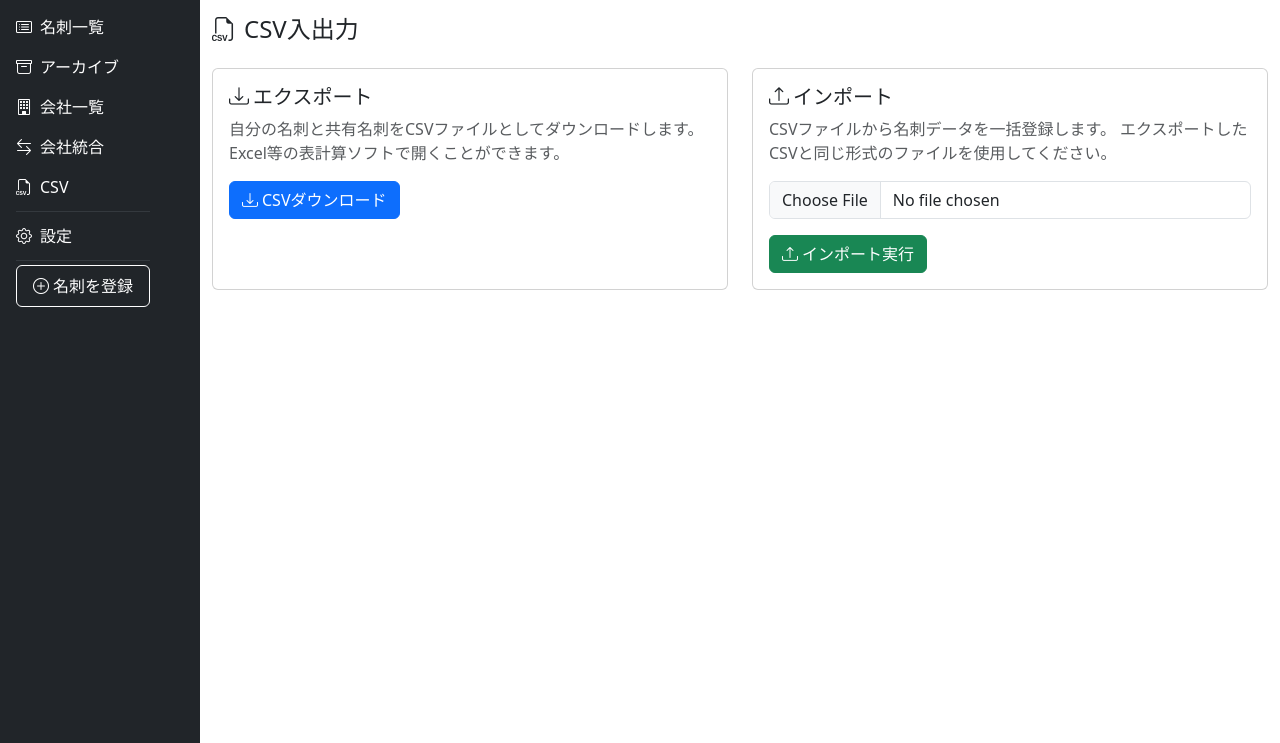
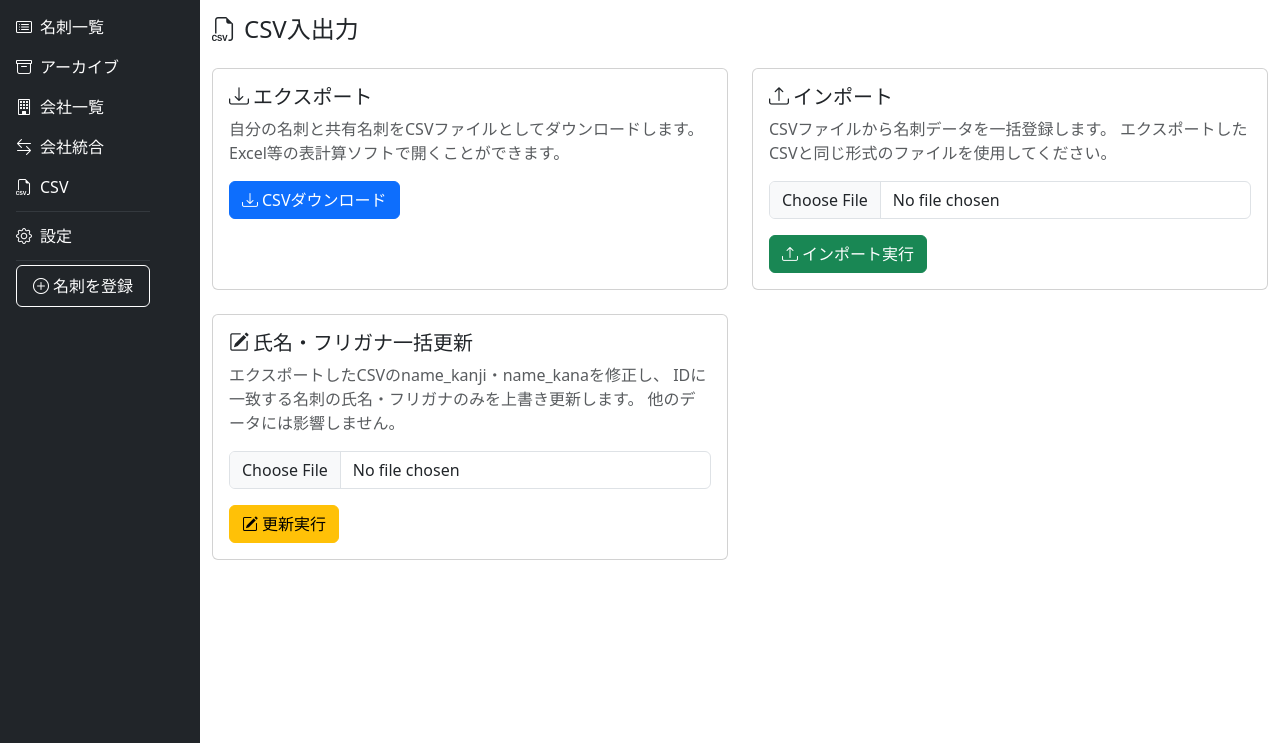
Before and after one commit to ochiken7/a013_card, a Flask app: page /csv in a window 1280 px wide. Shown: the part 57-800 px from the top of the page. Run offline with Flask 3, Linux system fonts and the light colour scheme; the visitor is signed in with stand-in values (Sample User, id 1).

Commit message:
CSVから氏名・フリガナのみ一括更新する機能を追加
Co-Authored-By: Claude Opus 4.6 <noreply@anthropic.com>

```diff
--- a/meishi/blueprints/csv_io/routes.py
+++ b/meishi/blueprints/csv_io/routes.py
@@ -203,3 +203,53 @@ def import_csv():
         flash(f"インポートに失敗しました: {str(e)}", "danger")
 
     return redirect(url_for("csv_io.index"))
+
+
+@csv_bp.route("/csv/update-names", methods=["POST"])
+@login_required
+def update_names():
+    """CSVのidに一致する名刺の氏名・フリガナのみ上書き更新"""
+    file = request.files.get("csv_file")
+    if not file or file.filename == "":
+        flash("CSVファイルを選択してください。", "warning")
+        return redirect(url_for("csv_io.index"))
+
+    try:
+        raw = file.read()
+        text = raw.decode("utf-8-sig")
+        reader = csv.reader(io.StringIO(text))
+
+        header = next(reader, None)
+        if header is None:
+            flash("CSVファイルが空です。", "warning")
+            return redirect(url_for("csv_io.index"))
+
+        updated_count = 0
+
+        for row in reader:
+            if not row or len(row) < 7:
+                continue
+
+            card_id = row[0].strip()
+            if not card_id.isdigit():
+                continue
+
+            name_kanji = row[5].strip() if len(row) > 5 else ""
+            name_kana = row[6].strip() if len(row) > 6 else ""
+
+            card = Card.query.get(int(card_id))
+            if not card:
+                continue
+
+            card.name_kanji = name_kanji or None
+            card.name_kana = name_kana or None
+            updated_count += 1
+
+        db.session.commit()
+        flash(f"{updated_count}件の氏名・フリガナを更新しました。", "success")
+
+    except Exception as e:
+        db.session.rollback()
+        flash(f"更新に失敗しました: {str(e)}", "danger")
+
+    return redirect(url_for("csv_io.index"))
--- a/meishi/templates/csv/index.html
+++ b/meishi/templates/csv/index.html
@@ -47,5 +47,30 @@
             </div>
         </div>
     </div>
+
+    <!-- 氏名更新 -->
+    <div class="col-12 col-md-6">
+        <div class="card h-100">
+            <div class="card-body">
+                <h5 class="card-title">
+                    <i class="bi bi-pencil-square me-1"></i>氏名・フリガナ一括更新
+                </h5>
+                <p class="card-text text-muted">
+                    エクスポートしたCSVのname_kanji・name_kanaを修正し、
+                    IDに一致する名刺の氏名・フリガナのみを上書き更新します。
+                    他のデータには影響しません。
+                </p>
+                <form action="{{ url_for('csv_io.update_names') }}" method="post" enctype="multipart/form-data">
+                    <div class="mb-3">
+                        <input type="file" class="form-control" name="csv_file" accept=".csv" required>
+                    </div>
+                    <button type="submit" class="btn btn-warning"
+                            onclick="return confirm('CSVのIDに一致する名刺の氏名・フリガナを上書きします。よろしいですか？')">
+                        <i class="bi bi-pencil-square me-1"></i>更新実行
+                    </button>
+                </form>
+            </div>
+        </div>
+    </div>
 </div>
 {% endblock %}
```
